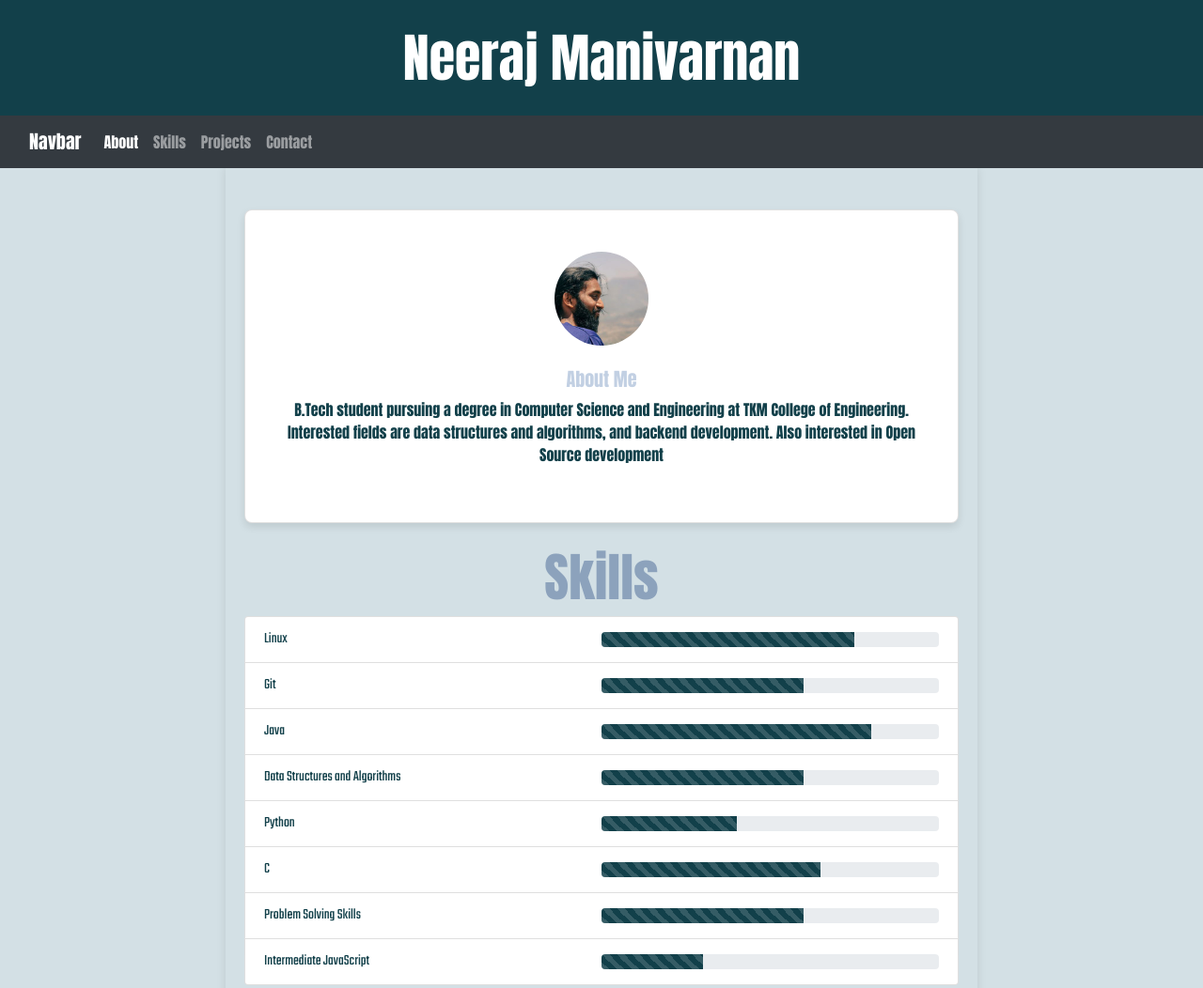
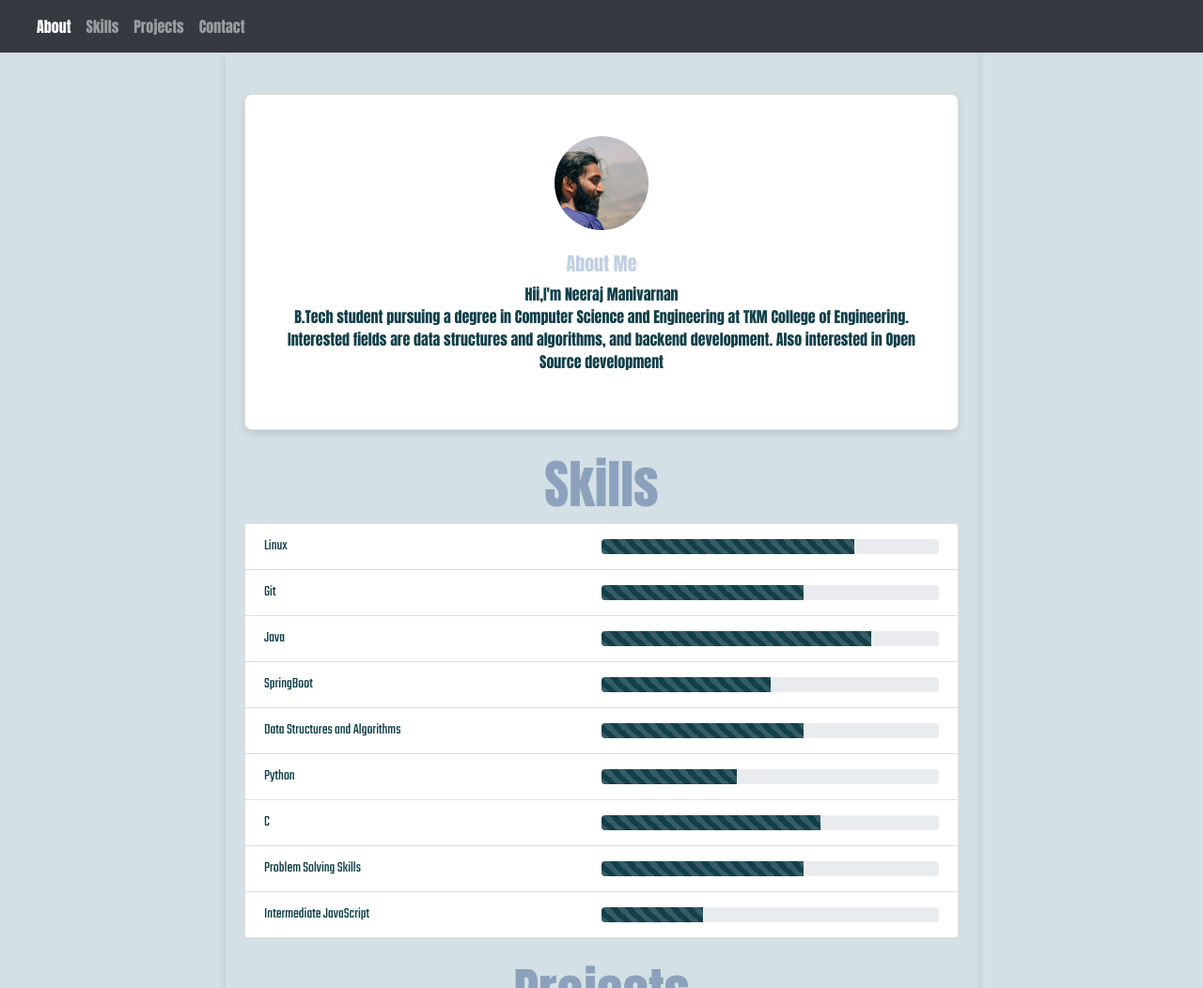
Before and after one commit to neerajmanivarnan/PersonalWebsite, a plain HTML site: page index.html in a window 1280 px wide. Shown: the top 1052 px of the page at 94% size. Drawn offline with nearby package versions, Linux system fonts and the light colour scheme.

Commit message:
new modifications added

```diff
--- a/index.html
+++ b/index.html
@@ -23,7 +23,12 @@
 
         }
 
-        .navbar{
+        nav{
+            display: flexbox;
+            justify-content: center;
+        }
+
+        .navbar nav .nav-link{
             background-color: rgb(44, 43, 43);
             font-family: 'Anton', sans-serif;
 
@@ -136,7 +141,7 @@
         /* Media Query for sidebar visibility */
         @media (max-width: 768px) {
             .sidebar {
-                display: block;
+                display: flexbox;
             }
 
             .open-btn {
@@ -159,14 +164,10 @@
 <body>
 
     <!-- Header Section -->
-    <div class="header">
-        <h5></h5>
-        <h1 class="display-4"> Neeraj Manivarnan</h1>
 
-    </div>
     <nav class="navbar navbar-expand-lg navbar-dark bg-dark">
         <div class="container-fluid">
-            <a class="navbar-brand" href="#">Navbar</a>
+            <!-- <a class="navbar-brand" href="#">Neeraj</a> -->
             <button class="navbar-toggler" type="button" data-toggle="collapse" data-target="#navbarNavDropdown"
                 aria-controls="navbarNavDropdown" aria-expanded="false" aria-label="Toggle navigation">
                 <span class="navbar-toggler-icon"></span>
@@ -202,7 +203,7 @@
                     <img src="img.jpg" alt="Profile Image"
                         class="img-fluid rounded-circle mx-auto d-block mb-4" style="width: 100px; height: 100px;">
                     <h2 class="section-title display-4">About Me</h2>
-                    <p class="about-text">B.Tech student pursuing a degree in Computer Science and Engineering at TKM
+                    <p class="about-text">Hii,I'm Neeraj Manivarnan <br>B.Tech student pursuing a degree in Computer Science and Engineering at TKM
                         College of Engineering. Interested fields are data structures and algorithms, and backend
                         development. Also interested in Open Source development</p>
                 </div>
@@ -236,6 +237,16 @@
                 <div class="progress-bar progress-bar-striped progress-bar-animated" style="width: 80%; background-color: #12404A" aria-label="Java Skill"></div>
             </div>
         </li>
+
+        <!-- Java Skill -->
+        <li class="list-group-item d-flex justify-content-between align-items-center">
+            SpringBoot
+            <div class="progress" style="width: 50%;">
+                <div class="progress-bar progress-bar-striped progress-bar-animated" style="width: 50%; background-color: #12404A" aria-label="Java Skill"></div>
+            </div>
+        </li>
+
+
 
         <!-- Data Structures and Algorithms Skill -->
         <li class="list-group-item d-flex justify-content-between align-items-center">
```
